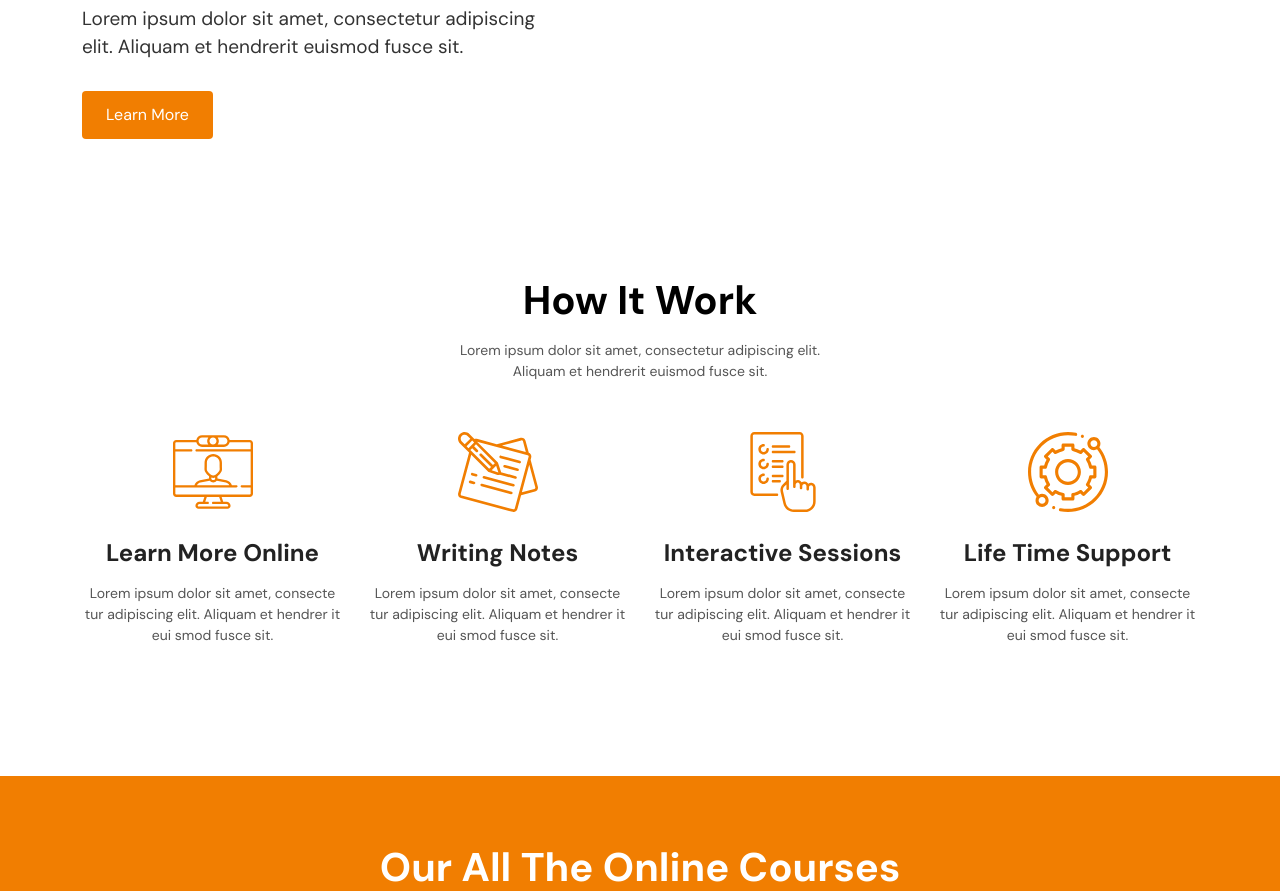
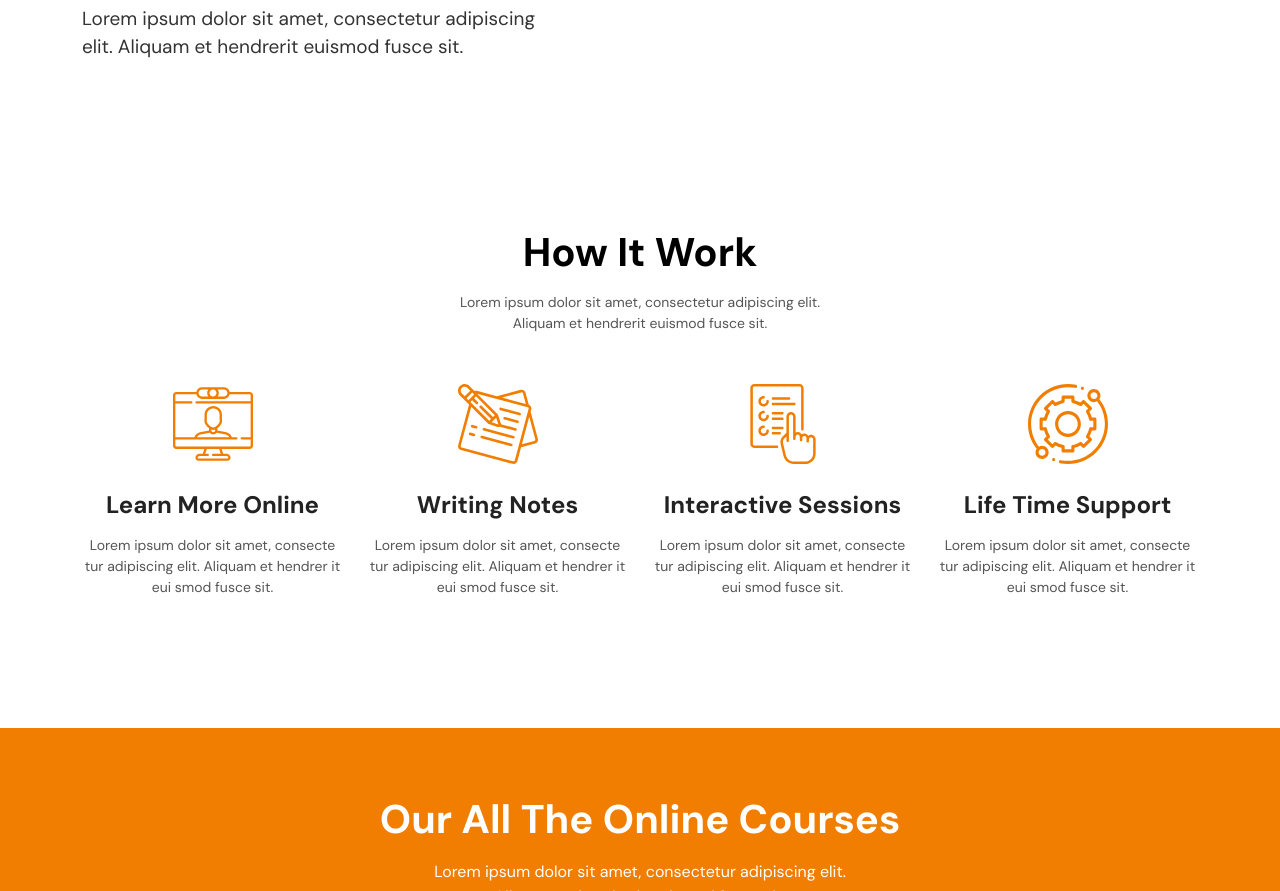
Before and after one commit to HayotbekDeveloper/Lily-Education, a plain HTML site: page index.html in a window 1280 px wide. Shown: the part 1171-2062 px from the top of the page. Drawn offline with nearby package versions, Linux system fonts and the light colour scheme; grey boxes are pictures that could not be loaded.

Commit message:
Add files via upload

```diff
--- a/index.html
+++ b/index.html
@@ -271,7 +271,6 @@
             vulputate quam nec aliquam aliquam nisl. Auctor eros, iaculis quam nisi, </p>
           <p>Lorem ipsum dolor sit amet, consectetur adipiscing <br /> elit. Aliquam et hendrerit euismod fusce sit.
           </p>
-          <button class="bgBlue">Learn More</button>
         </div>
         <div class="col-lg-6 col-md-12" data-aos="fade-left" data-aos-duration="1000">
           <video src="./img/istockphoto-1263000980-640_adpp_is.mp4" autoplay muted></video>
```
